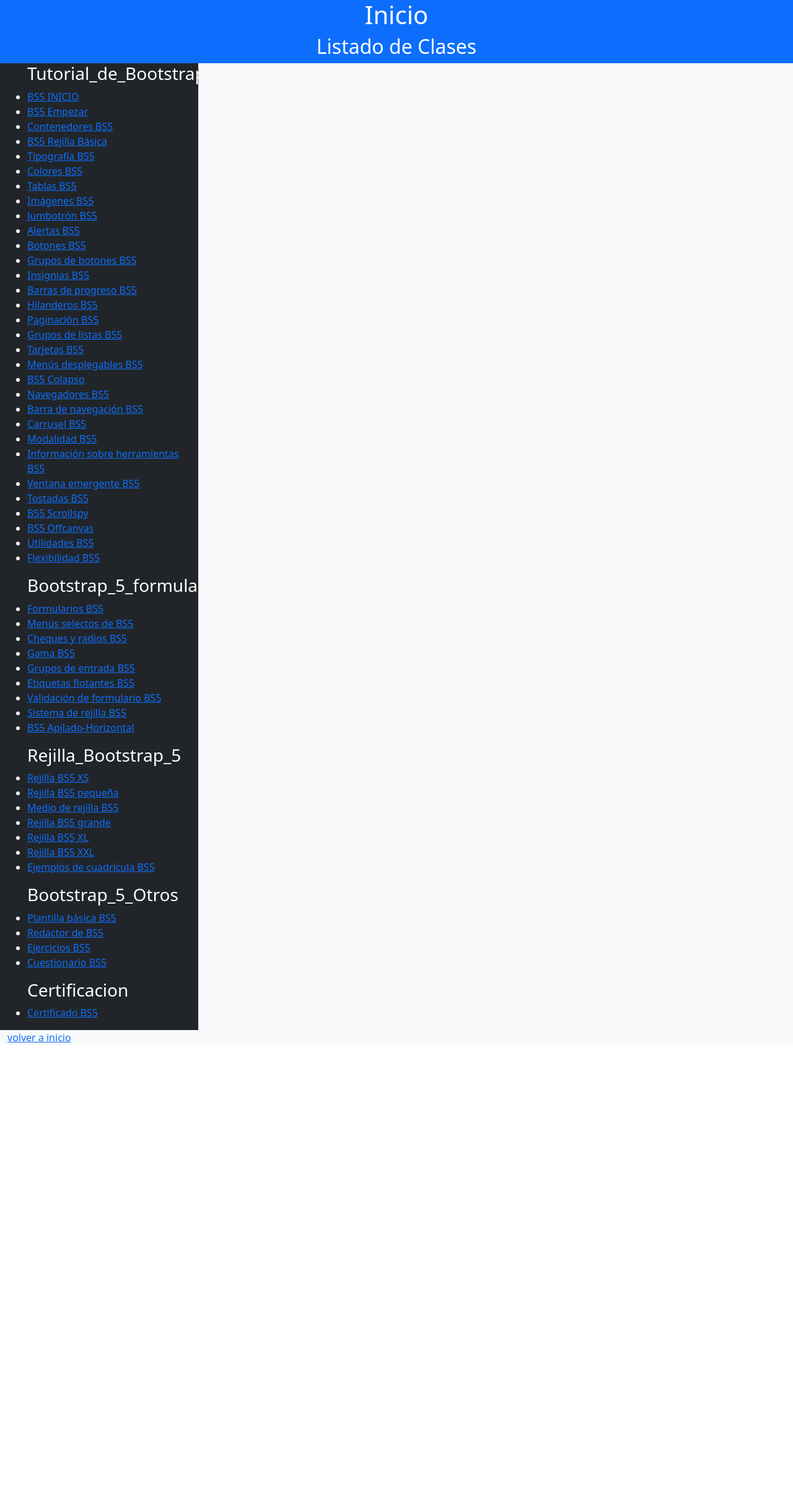
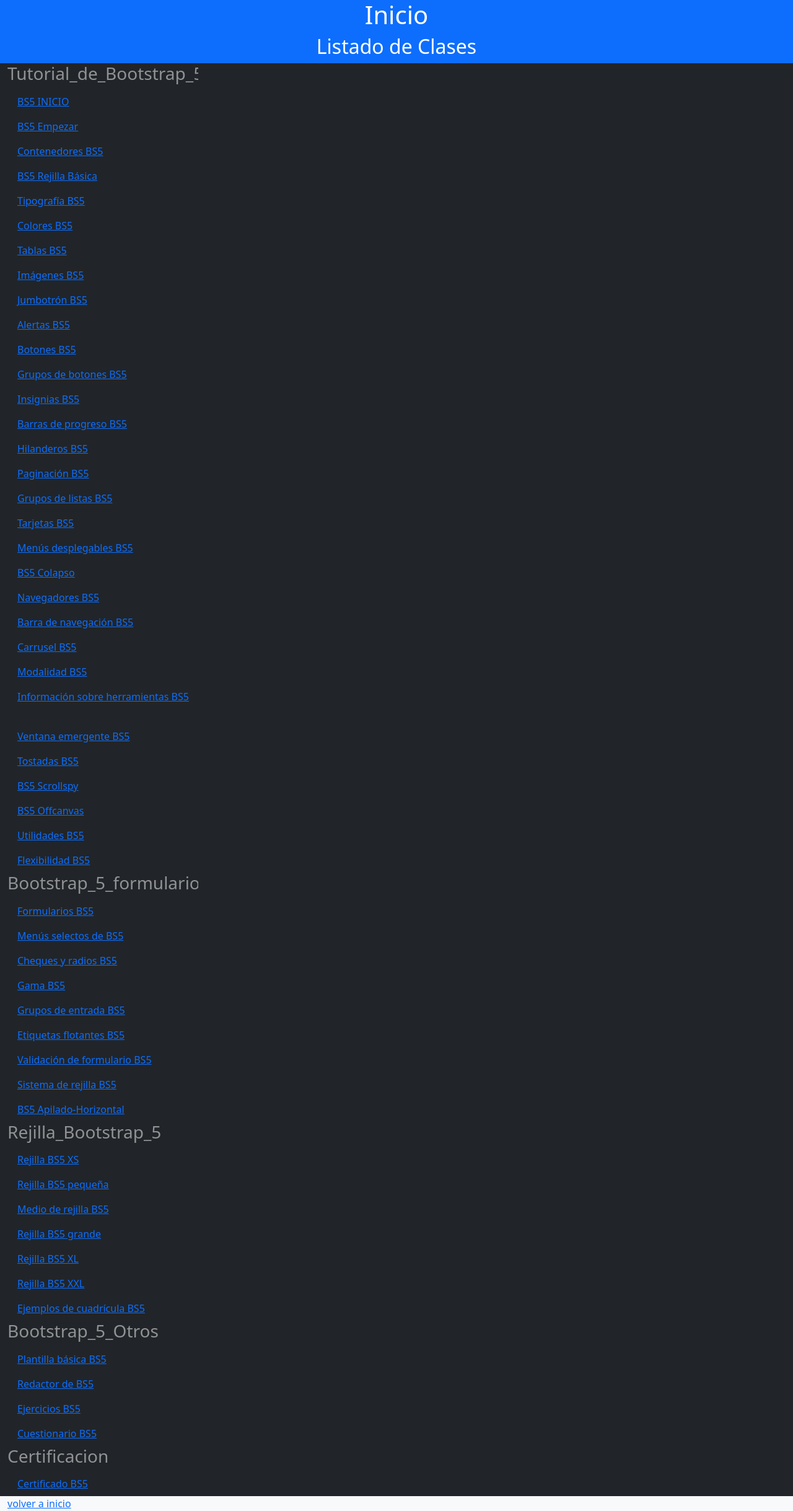
Before and after one commit to hmartinez00/z_django_projects, a Django app: page /BootStrap5/ in a window 1280 px wide. Shown: the whole page at 62% size. Before the commit the page ends 1682 px from the top, so only its background shows below. Run offline with Django 4.2, Linux system fonts and the light colour scheme; data comes from the database, SQL or seed files in the repository.

Commit message:
Version Estable 20230624 094958

```diff
--- a/CursoBsw3shools/BootStrap5/templates/index.html
+++ b/CursoBsw3shools/BootStrap5/templates/index.html
@@ -9,7 +9,7 @@
   <title>{{ view_name }}</title>
 
   <!-- Latest compiled and minified CSS -->
-  <link href="https://cdn.jsdelivr.net/npm/bootstrap@5.2.3/dist/css/bootstrap.min.css" rel="stylesheet">
+  <link href="https://cdn.jsdelivr.net/npm/bootstrap@5.3.0/dist/css/bootstrap.min.css" rel="stylesheet">
 
   <!-- <link rel="stylesheet" href="{% static 'css/styles.css' %}"> -->
 </head>
@@ -26,19 +26,19 @@
     </div>
 
     <div class="row">
-      <div class="col-3 bg-dark text-white">
+      <div class="col-3 bg-dark text-white-50">
         {% for modulos, clases in modules.items %}
-        <ul>
+        <ul class="nav flex-column">
           <h3>{{ modulos }}</h3>
           {% for i in clases %}
-          <li>
+          <li class="nav-link">
             <a href="{% url 'vistas_clases' modulos i|lower|replace_spaces 0 %}">{{ i }}</a>
           </li>
           {% endfor %}
         </ul>
         {% endfor %}
       </div>
-      <div class="col-9 bg-light">
+      <div class="col-9 bg-dark text-white-50">
         {% block content %} {% endblock %}
       </div>
     </div>
@@ -56,7 +56,7 @@
 
 
   <!-- Latest compiled JavaScript -->
-  <script src="https://cdn.jsdelivr.net/npm/bootstrap@5.2.3/dist/js/bootstrap.bundle.min.js"></script>
+  <script src="https://cdn.jsdelivr.net/npm/bootstrap@5.3.0/dist/js/bootstrap.bundle.min.js"></script>
 
 </body>
 </html>
```
Also changed, not shown: CursoBsw3shools/BootStrap5/templates/Tutorial_de_Bootstrap_5/navegadores_bs5/example1.html (added, +22 -0 lines), settings/routes/routes.json (+4 -4 lines).
